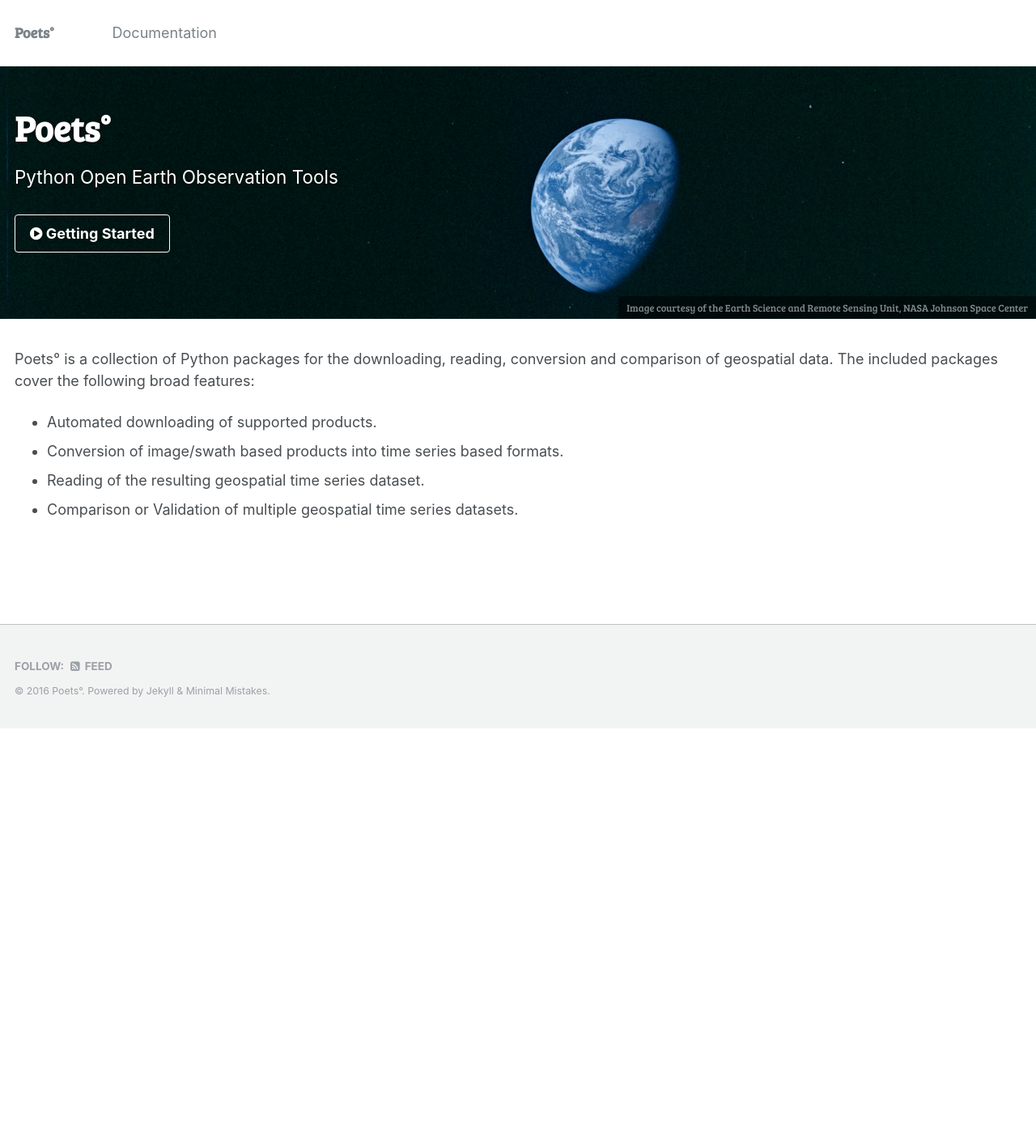
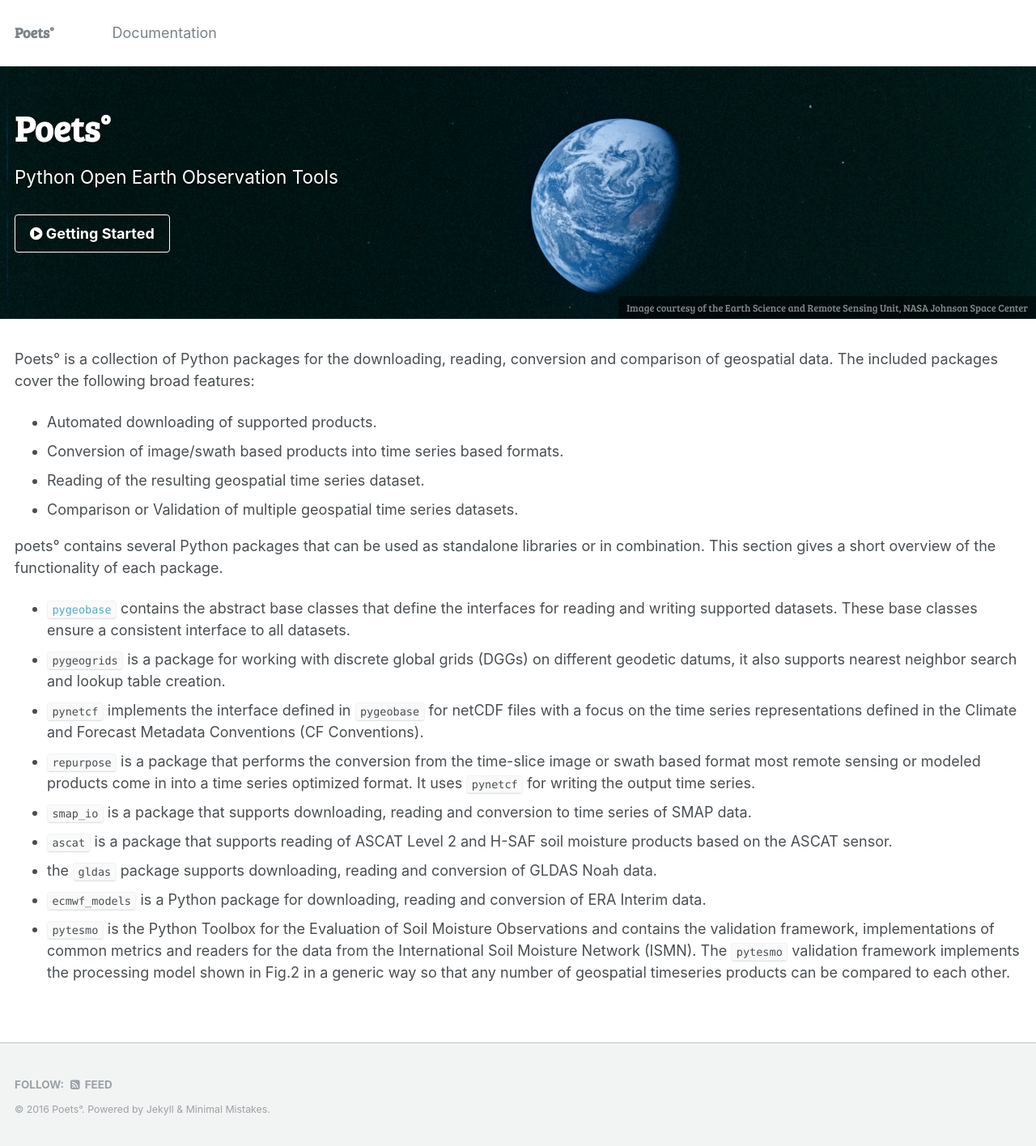
Before and after one commit to TUW-GEO/poets, a Jekyll site: the page built from _pages/home.md, in a window 1280 px wide. Shown: the whole page at 81% size. Built offline with Jekyll 4.4.1, drawn with Linux system fonts in a browser that asks for light colours; before the commit the page ends 900 px from its top, so only the background shows below that.

Commit message:
Add description of each package.

```diff
--- a/_pages/home.md
+++ b/_pages/home.md
@@ -18,3 +18,36 @@ following broad features:
 - Conversion of image/swath based products into time series based formats.
 - Reading of the resulting geospatial time series dataset.
 - Comparison or Validation of multiple geospatial time series datasets.
+
+
+poets° contains several Python packages that can be used as standalone libraries
+or in combination. This section gives a short overview of the functionality of
+each package.
+
+* [`pygeobase`](https://github.com/tuw-geo/pygeobase) contains the abstract
+  base classes that define the interfaces for reading and writing supported
+  datasets. These base classes ensure a consistent interface to all datasets.
+* `pygeogrids` is a package for working with discrete global grids
+  (DGGs) on different geodetic datums, it also supports nearest neighbor
+  search and lookup table creation.
+* `pynetcf` implements the interface defined in `pygeobase`
+  for netCDF files with a focus on the time series representations defined
+  in the Climate and Forecast Metadata Conventions (CF Conventions).
+* `repurpose` is a package that performs the conversion from the
+  time-slice image or swath based format most remote sensing or modeled
+  products come in into a time series optimized format. It uses
+  `pynetcf` for writing the output time series.
+* `smap_io` is a package that supports downloading, reading and
+  conversion to time series of SMAP data.
+* `ascat` is a package that supports reading of ASCAT Level 2 and
+  H-SAF soil moisture products based on the ASCAT sensor.
+* the `gldas` package supports downloading, reading and conversion
+  of GLDAS Noah data.
+* `ecmwf_models` is a Python package for downloading, reading and
+  conversion of ERA Interim data.
+* `pytesmo` is the Python Toolbox for the Evaluation of Soil Moisture
+  Observations and contains the validation framework, implementations of common
+  metrics and readers for the data from the International Soil Moisture Network
+  (ISMN). The `pytesmo` validation framework implements the processing model
+  shown in Fig.2 in a generic way so that any number of geospatial timeseries
+  products can be compared to each other.
```
